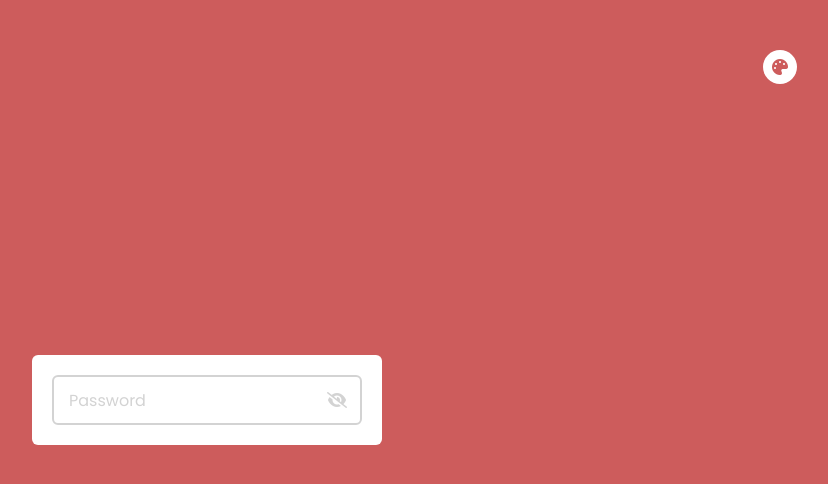
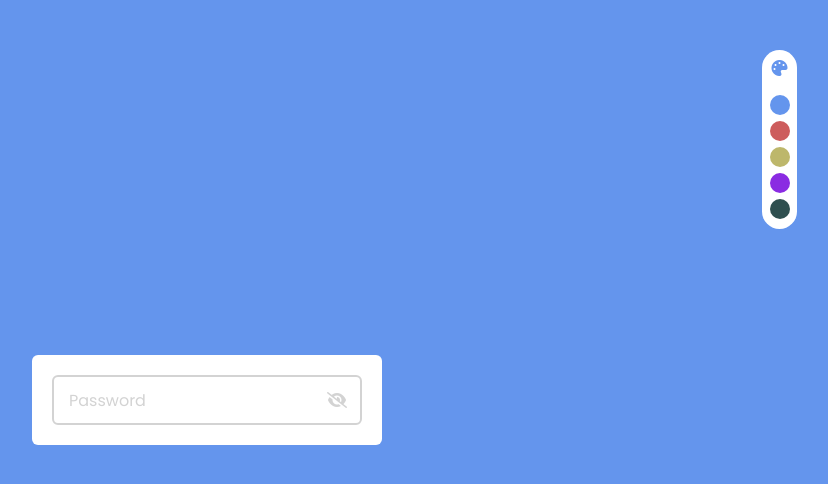
Before and after one commit to IssaKass/JS-ShowHidePassword, a plain HTML site: page index.html in a window 1280 px wide. Both pictures are taken after a click on the icon 1213 px from the left and 67 px from the top of the page. Shown: the whole page, without its empty margins (433-1261 px from the left). Drawn offline with Linux system fonts and the light colour scheme.

Commit message:
Added some features

```diff
--- a/index.html
+++ b/index.html
@@ -23,7 +23,10 @@
     <link rel="stylesheet" href="style.css" />
   </head>
   <body>
-    <i class="fa-solid fa-palette fa-fw fs-md theme-btn" id="theme-btn"></i>
+    <aside class="theme-menu">
+      <i class="fa-solid fa-palette fa-fw fs-md theme-btn" id="theme-btn"></i>
+      <ul class="theme-list" id="theme-list"></ul>
+    </aside>
     <div class="container">
       <div class="wrapper">
         <input type="password" id="password-el" placeholder="Password" />
--- a/main.js
+++ b/main.js
@@ -15,10 +15,20 @@ eyeBtn.addEventListener("click", function () {
 
 // change the UI theme
 const themeBtn = document.getElementById("theme-btn");
+const themeList = document.getElementById("theme-list");
 const root = document.querySelector(":root");
 let currentTheme = 0;
 let themeFromLocalStorage = JSON.parse(localStorage.getItem("theme"));
-const PRIMARY_COLORS = ["cornflowerblue", "indianred", "darkkhaki"];
+
+const PRIMARY_COLORS = [
+  "cornflowerblue",
+  "indianred",
+  "darkkhaki",
+  "blueviolet",
+  "darkslategray",
+];
+
+renderThemes();
 
 if (themeFromLocalStorage) {
   currentTheme = themeFromLocalStorage;
@@ -28,13 +38,30 @@ if (themeFromLocalStorage) {
   applyTheme(currentTheme);
 }
 
+function renderThemes() {
+  PRIMARY_COLORS.forEach((color, index) => {
+    const liEl = document.createElement("li");
+    liEl.classList.add("theme-item");
+    liEl.style.setProperty("--theme", color);
+    liEl.addEventListener("click", function () {
+      document.querySelectorAll(".theme-list .theme-item").forEach((li) => {
+        li.classList.remove("active");
+      });
+      liEl.classList.add("active");
+
+      currentTheme = index;
+      localStorage.setItem("theme", currentTheme);
+      applyTheme(currentTheme);
+    });
+
+    themeList.appendChild(liEl);
+  });
+}
+
 function applyTheme(themeIndex) {
   root.style.setProperty("--clr-primary", PRIMARY_COLORS[themeIndex]);
 }
 
 themeBtn.addEventListener("click", function () {
-  currentTheme =
-    currentTheme + 1 === PRIMARY_COLORS.length ? 0 : currentTheme + 1;
-  localStorage.setItem("theme", currentTheme);
-  applyTheme(currentTheme);
+  themeList.classList.toggle("show");
 });
--- a/style.css
+++ b/style.css
@@ -28,19 +28,55 @@ body {
   transition: var(--transition);
 }
 
-.theme-btn {
+.theme-menu {
+  --size: 35px;
+  background-color: var(--clr-widget);
+  border-radius: 100vmax;
   position: fixed;
   top: 50px;
   right: 50px;
+  overflow: hidden;
+}
+
+.theme-menu .theme-btn {
   color: var(--clr-primary);
-  background-color: var(--clr-widget);
-  width: 34px;
-  height: 34px;
-  border-radius: 50%;
+  width: var(--size);
+  height: var(--size);
   display: grid;
   place-items: center;
   cursor: pointer;
   transition: var(--transition);
+}
+
+.theme-menu .theme-list {
+  padding-left: 0;
+  list-style: none;
+  display: flex;
+  flex-direction: column;
+  align-items: center;
+  gap: 6px;
+  max-height: 0;
+  overflow: hidden;
+  transition: var(--transition);
+}
+
+.theme-menu .theme-list.show {
+  max-height: 500px;
+  margin: 10px 0;
+}
+
+.theme-menu .theme-list .theme-item {
+  background-color: var(--theme);
+  width: 20px;
+  height: 20px;
+  border: 2px solid transparent;
+  border-radius: 50%;
+  cursor: pointer;
+  transition: var(--transition);
+}
+
+.theme-menu .theme-list .theme-item.active {
+  box-shadow: inset 0 0 0 2px var(--clr-widget);
 }
 
 .container {
```
